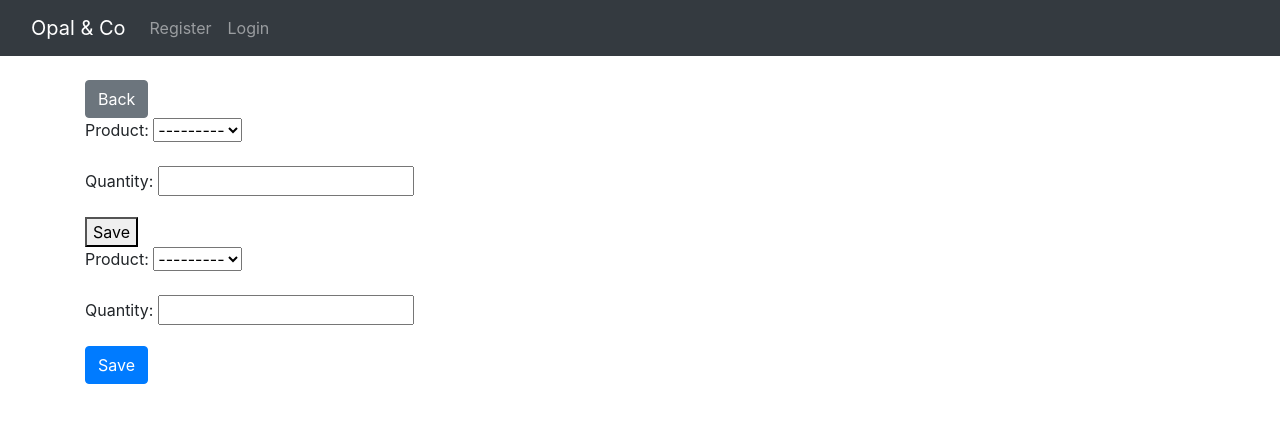
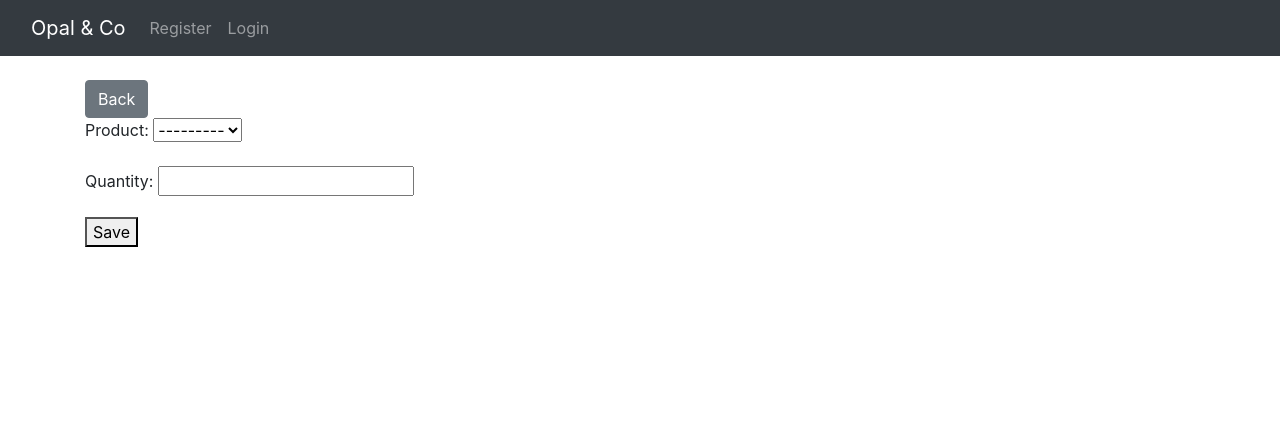
Before and after one commit to opalcousa/Django-CRM, a Django app: page /inventory/stocks/new/ in a window 1280 px wide. Shown: the top 423 px of the page. Run offline with Django 4.2, Linux system fonts and the light colour scheme; data that the repository does not hold is empty; some libraries are stand-ins or nearby versions.

Commit message:
Removed unnecessary form tags and buttons from stock_form.html, supplier_form.html, and supplier_list.html templates.

```diff
--- a/inventory/templates/inventory/stock_form.html
+++ b/inventory/templates/inventory/stock_form.html
@@ -1,14 +1,12 @@
 {% extends "base.html" %}
 {% block content %}
-<a href="{% url 'inventory:inventory_home' %}" class="btn btn-secondary">Back</a><form method="post">
+<a href="{% url 'inventory:inventory_home' %}" class="btn btn-secondary">Back</a>
+<br/>
+<form method="post">
+<form method="post" class="form-horizontal"></form>
     {% csrf_token %}
     {{ form.as_p }}
     <button type="submit">Save</button>
-</form>
-<form method="post" class="form-horizontal">
-    {% csrf_token %}
-    {{ form.as_p }}
-    <button type="submit" class="btn btn-primary">Save</button>
 </form>
 
 <!-- Bootstrap CSS -->
--- a/inventory/templates/inventory/supplier_form.html
+++ b/inventory/templates/inventory/supplier_form.html
@@ -1,5 +1,7 @@
 {% extends "base.html" %}
 {% block content %}
+<a href="{% url 'inventory:inventory_home' %}" class="btn btn-secondary">Back</a><form method="post">
+<br/>
 <form method="post" class="form-horizontal">
     {% csrf_token %}
     {{ form.as_p }}
--- a/inventory/templates/inventory/supplier_list.html
+++ b/inventory/templates/inventory/supplier_list.html
@@ -9,7 +9,6 @@
     <link rel="stylesheet" href="https://stackpath.bootstrapcdn.com/bootstrap/4.3.1/css/bootstrap.min.css">
 </head>
 <body>
-    <a href="{% url 'inventory:inventory_home' %}" class="btn btn-secondary">Back</a>
     <h1>Supplier List</h1>
     <ul>
     {% for supplier in object_list %}
```
